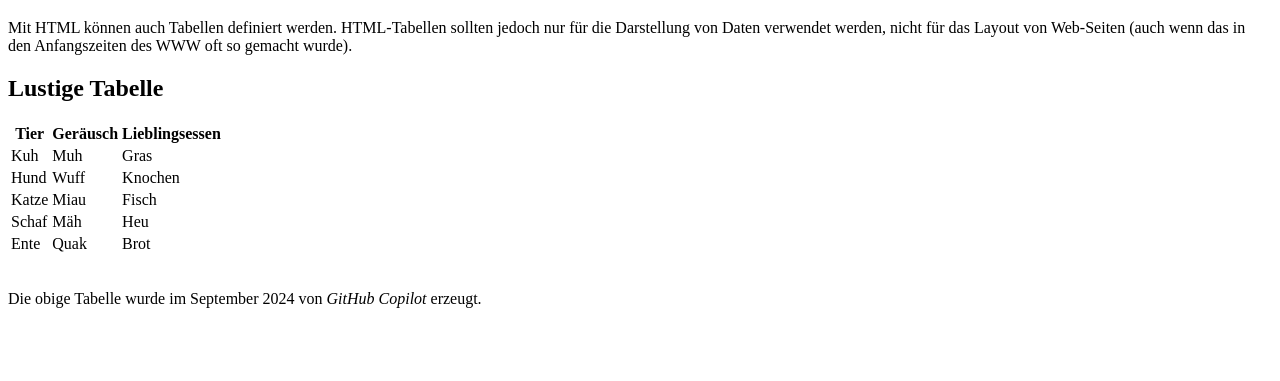
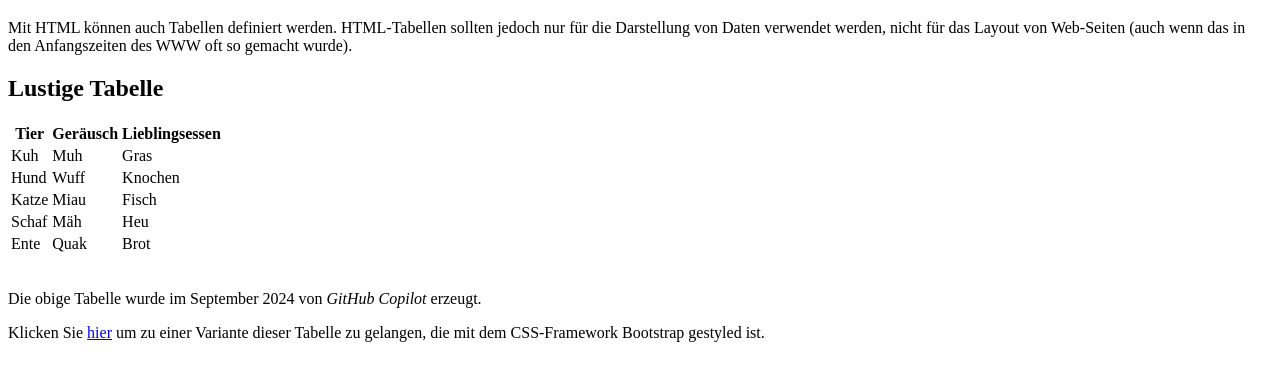
Before and after one commit to MDecker-MobileComputing/HTML_Grundlagen, a website: page docs/Tabelle.html in a window 1280 px wide. Shown: the part 61-442 px from the top of the page. Drawn offline with Linux system fonts and the light colour scheme.

Commit message:
Tabelle.html: Link auf BT5-Variante

```diff
--- a/docs/Tabelle.html
+++ b/docs/Tabelle.html
@@ -61,4 +61,9 @@
 
     <p>Die obige Tabelle wurde im September 2024 von <i>GitHub Copilot</i> erzeugt.</p>
 
+    <p>Klicken Sie
+       <a href="https://mdecker-mobilecomputing.github.io/HTML_Bootstrap5_NoJavaScript/beispiele/Tabelle.html">hier</a>
+       um zu einer Variante dieser Tabelle zu gelangen, die mit dem CSS-Framework Bootstrap gestyled ist.
+    </p>
+
 </body>
```
